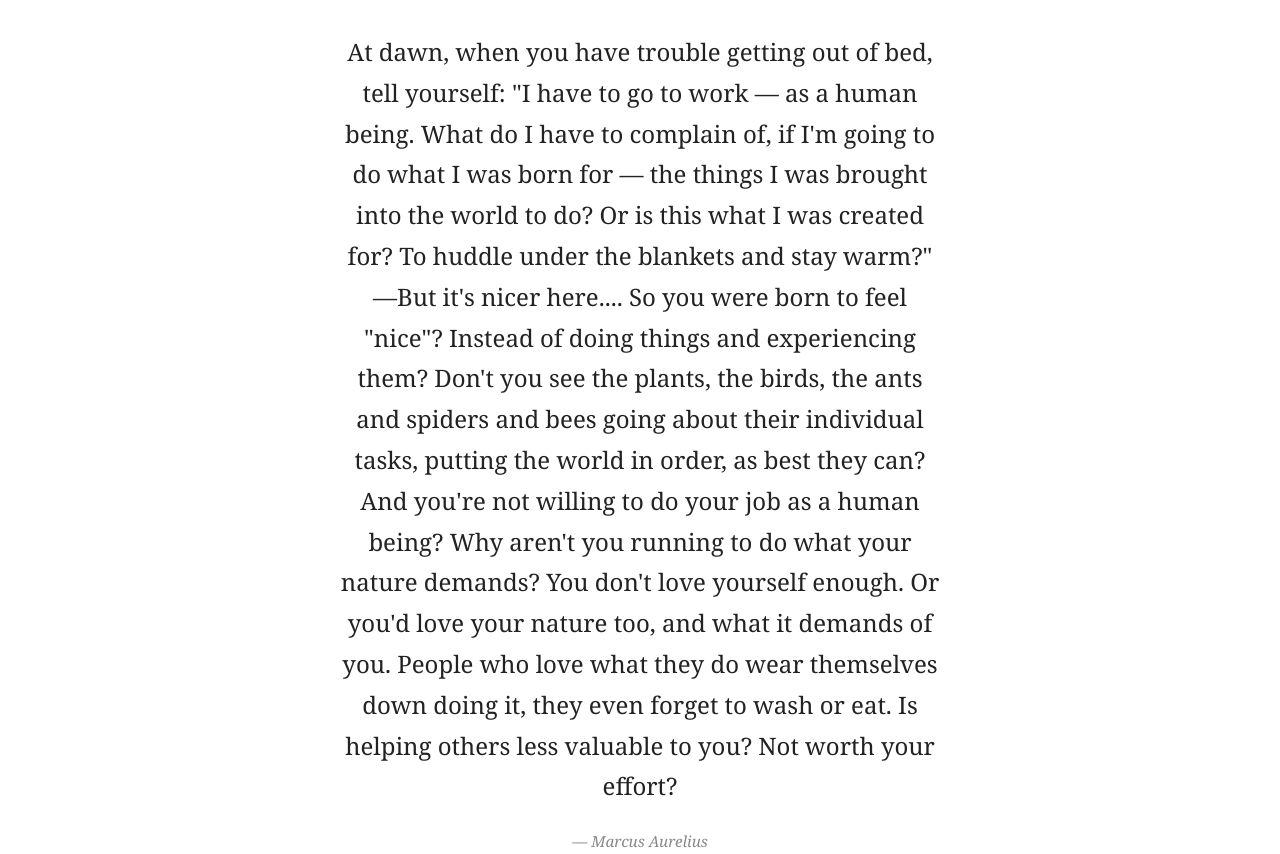
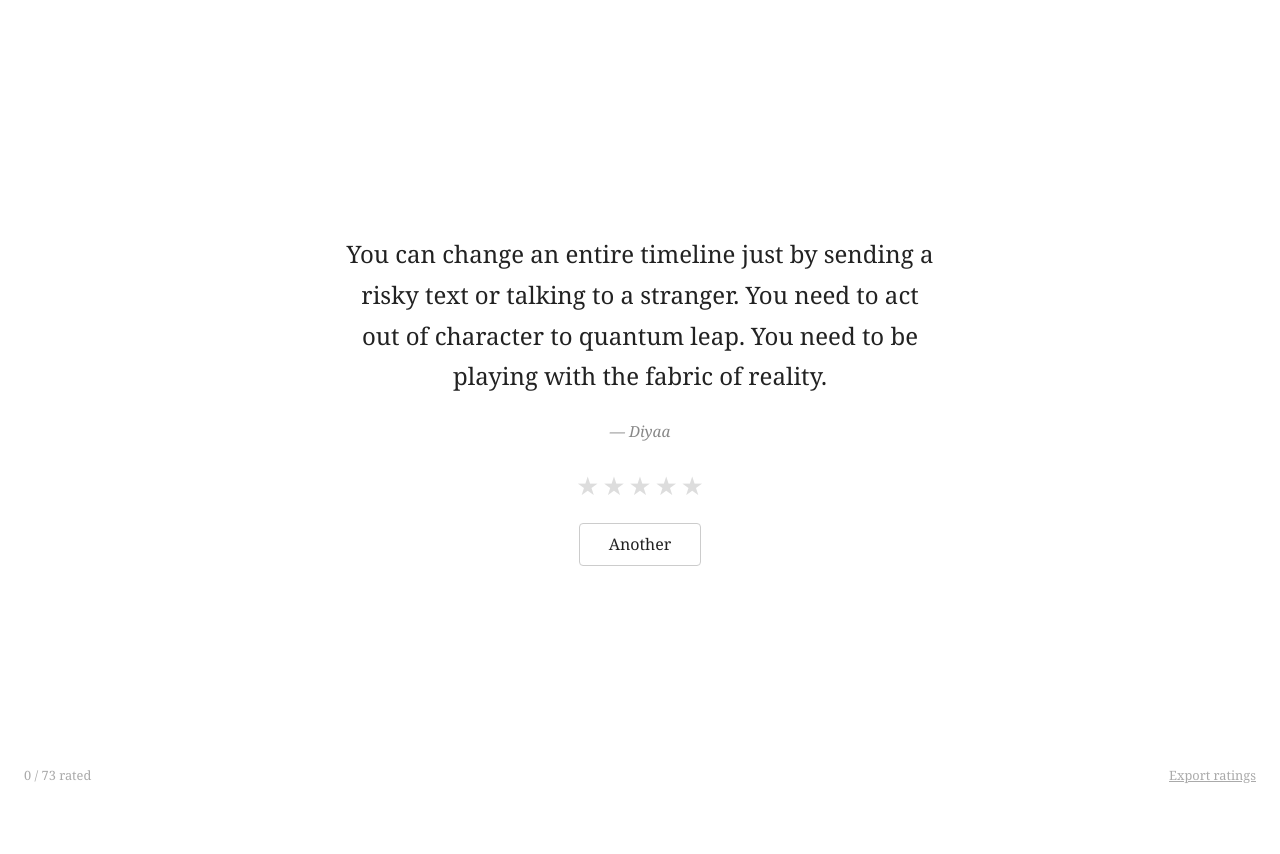
Before and after one commit to james-guevara/moodbooster, a plain HTML site: page index.html in a window 1280 px wide. Shown: the top 854 px of the page. After the commit the page ends 800 px from the top, so only its background shows below. Drawn offline with Linux system fonts and the light colour scheme.

Commit message:
Add star ratings to bias quote selection
Each quote can be rated 1-5 stars; selection prefers unrated quotes
first, then weights by rating once everything is rated. Ratings
persist in localStorage and can be exported as a new quotes.json
to commit back to the repo.

Co-Authored-By: Claude Opus 4.7 (1M context) <noreply@anthropic.com>

```diff
--- a/index.html
+++ b/index.html
@@ -34,9 +34,28 @@
     .quote-author {
       font-size: 0.95rem;
       color: #888;
-      margin-bottom: 3rem;
+      margin-bottom: 2rem;
       font-style: italic;
       transition: opacity 0.3s ease;
+    }
+
+    .stars {
+      display: inline-flex;
+      gap: 0.2rem;
+      margin-bottom: 1.5rem;
+      user-select: none;
+    }
+
+    .star {
+      font-size: 1.6rem;
+      color: #ddd;
+      cursor: pointer;
+      transition: color 0.1s;
+      line-height: 1;
+    }
+
+    .star.lit {
+      color: #f5b301;
     }
 
     button {
@@ -54,39 +73,127 @@
     button:hover {
       border-color: #888;
     }
+
+    .footer {
+      position: fixed;
+      bottom: 1rem;
+      left: 0;
+      right: 0;
+      display: flex;
+      justify-content: space-between;
+      padding: 0 1.5rem;
+      font-size: 0.8rem;
+      color: #aaa;
+    }
+
+    .footer a {
+      color: #aaa;
+      cursor: pointer;
+      text-decoration: underline;
+    }
+
+    .footer a:hover {
+      color: #555;
+    }
   </style>
 </head>
 <body>
   <div class="container">
     <p class="quote-text" id="quote-text"></p>
     <p class="quote-author" id="quote-author"></p>
-    <button id="next-btn">Another</button>
+    <div class="stars" id="stars"
+         role="radiogroup" aria-label="Rate this quote">
+      <span class="star" data-value="1" role="radio" tabindex="0" aria-label="1 star">★</span>
+      <span class="star" data-value="2" role="radio" tabindex="0" aria-label="2 stars">★</span>
+      <span class="star" data-value="3" role="radio" tabindex="0" aria-label="3 stars">★</span>
+      <span class="star" data-value="4" role="radio" tabindex="0" aria-label="4 stars">★</span>
+      <span class="star" data-value="5" role="radio" tabindex="0" aria-label="5 stars">★</span>
+    </div>
+    <div>
+      <button id="next-btn">Another</button>
+    </div>
+  </div>
+
+  <div class="footer">
+    <span id="progress"></span>
+    <a id="export-link">Export ratings</a>
   </div>
 
   <script>
+    const STORAGE_KEY = 'moodbooster-ratings';
+
     let quotes = [];
-    let deck = [];
+    let currentIdx = -1;
+    let lastIdx = -1;
 
     async function loadQuotes() {
       const res = await fetch('quotes.json');
-      quotes = await res.json();
-      shuffle();
+      const raw = await res.json();
+      const stored = loadStored();
+      quotes = raw.map(q => ({
+        text: q.text,
+        author: q.author,
+        rating: stored[q.text] ?? q.rating ?? 0,
+      }));
+      updateProgress();
       showNext();
     }
 
-    function shuffle() {
-      deck = [...Array(quotes.length).keys()];
-      for (let i = deck.length - 1; i > 0; i--) {
-        const j = Math.floor(Math.random() * (i + 1));
-        [deck[i], deck[j]] = [deck[j], deck[i]];
+    function loadStored() {
+      try {
+        return JSON.parse(localStorage.getItem(STORAGE_KEY)) || {};
+      } catch {
+        return {};
       }
     }
 
+    function saveRating(quote) {
+      const stored = loadStored();
+      if (quote.rating > 0) {
+        stored[quote.text] = quote.rating;
+      } else {
+        delete stored[quote.text];
+      }
+      localStorage.setItem(STORAGE_KEY, JSON.stringify(stored));
+    }
+
+    function pickNext() {
+      if (quotes.length === 0) return -1;
+
+      const unrated = [];
+      for (let i = 0; i < quotes.length; i++) {
+        if (quotes[i].rating === 0) unrated.push(i);
+      }
+
+      let candidate;
+      if (unrated.length > 0) {
+        candidate = unrated[Math.floor(Math.random() * unrated.length)];
+        if (candidate === lastIdx && unrated.length > 1) {
+          candidate = unrated[Math.floor(Math.random() * unrated.length)];
+        }
+      } else {
+        const totalWeight = quotes.reduce((s, q) => s + q.rating, 0);
+        if (totalWeight === 0) return -1;
+        let r = Math.random() * totalWeight;
+        candidate = 0;
+        for (let i = 0; i < quotes.length; i++) {
+          r -= quotes[i].rating;
+          if (r <= 0) { candidate = i; break; }
+        }
+        if (candidate === lastIdx && quotes.length > 1) {
+          return pickNext();
+        }
+      }
+      return candidate;
+    }
+
     function showNext() {
-      if (quotes.length === 0) return;
-      if (deck.length === 0) shuffle();
+      const idx = pickNext();
+      if (idx < 0) return;
+      lastIdx = currentIdx;
+      currentIdx = idx;
+      const q = quotes[idx];
 
-      const q = quotes[deck.pop()];
       const textEl = document.getElementById('quote-text');
       const authorEl = document.getElementById('quote-author');
 
@@ -98,10 +205,74 @@
         authorEl.textContent = q.author ? `— ${q.author}` : '';
         textEl.style.opacity = 1;
         authorEl.style.opacity = 1;
+        renderStars(q.rating);
       }, 200);
     }
 
+    function renderStars(rating) {
+      const stars = document.querySelectorAll('#stars .star');
+      stars.forEach(s => {
+        const v = parseInt(s.dataset.value, 10);
+        s.classList.toggle('lit', v <= rating);
+        s.setAttribute('aria-checked', v === rating);
+      });
+    }
+
+    function setRating(value) {
+      if (currentIdx < 0) return;
+      const q = quotes[currentIdx];
+      q.rating = value;
+      saveRating(q);
+      renderStars(value);
+      updateProgress();
+      setTimeout(showNext, 250);
+    }
+
+    function updateProgress() {
+      const rated = quotes.filter(q => q.rating > 0).length;
+      document.getElementById('progress').textContent =
+        `${rated} / ${quotes.length} rated`;
+    }
+
+    function exportRatings() {
+      const out = quotes.map(q => {
+        const entry = { text: q.text };
+        if (q.author) entry.author = q.author;
+        if (q.rating > 0) entry.rating = q.rating;
+        return entry;
+      });
+      const blob = new Blob([JSON.stringify(out, null, 2)], { type: 'application/json' });
+      const url = URL.createObjectURL(blob);
+      const a = document.createElement('a');
+      a.href = url;
+      a.download = 'quotes.json';
+      a.click();
+      URL.revokeObjectURL(url);
+    }
+
+    document.querySelectorAll('#stars .star').forEach(star => {
+      const v = parseInt(star.dataset.value, 10);
+      star.addEventListener('click', () => setRating(v));
+      star.addEventListener('mouseenter', () => {
+        document.querySelectorAll('#stars .star').forEach(s => {
+          s.classList.toggle('lit', parseInt(s.dataset.value, 10) <= v);
+        });
+      });
+      star.addEventListener('keydown', (e) => {
+        if (e.key === 'Enter' || e.key === ' ') {
+          e.preventDefault();
+          setRating(v);
+        }
+      });
+    });
+
+    document.getElementById('stars').addEventListener('mouseleave', () => {
+      if (currentIdx >= 0) renderStars(quotes[currentIdx].rating);
+    });
+
     document.getElementById('next-btn').addEventListener('click', showNext);
+    document.getElementById('export-link').addEventListener('click', exportRatings);
+
     loadQuotes();
   </script>
 </body>
```
